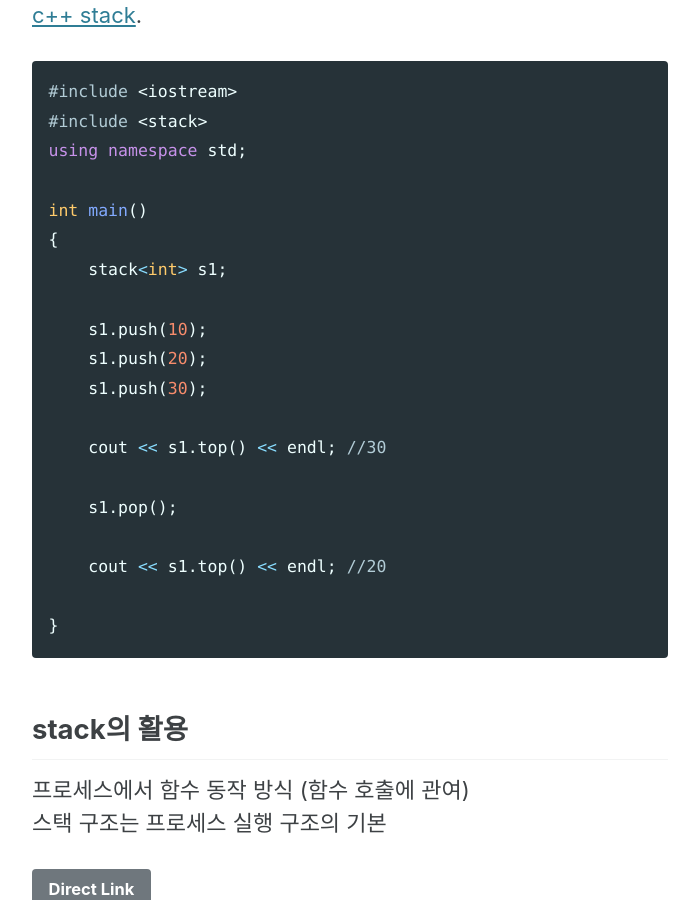
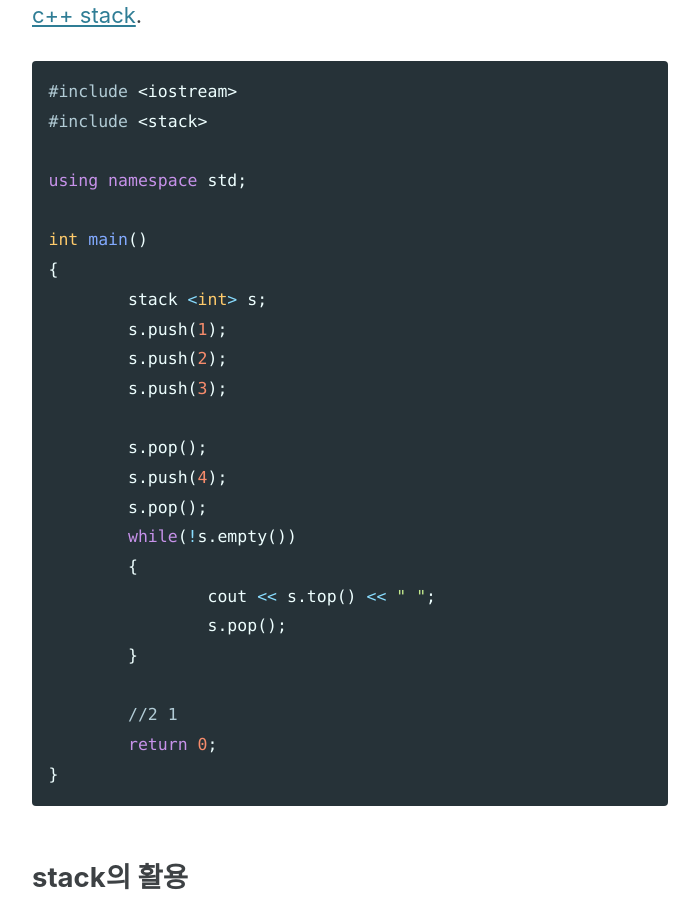
Before and after one commit to sujinsjlee/TIL, a Jekyll site: the page built from _posts/2020-01-12-DataStructure_(4)_Stack.md, in a window 1280 px wide and 900 px high, scrolled down 1398 px. Shown: the whole window, without its empty margins (290-989 px from the left). Built offline with Jekyll 4.4.1, drawn with Linux system fonts in a browser that asks for light colours; cached includes are drawn as plain includes; nearby versions of some CDN libraries.

Commit message:
[study] 0401

````diff
--- a/_posts/2020-01-12-DataStructure_(4)_Stack.md
+++ b/_posts/2020-01-12-DataStructure_(4)_Stack.md
@@ -39,22 +39,27 @@ Last In First Out(LIFO)
 ```c++
 #include <iostream>
 #include <stack>
+
 using namespace std;
 
 int main()
 {
-    stack<int> s1;
+	stack <int> s;
+	s.push(1);
+	s.push(2);
+	s.push(3);
 
-    s1.push(10);
-    s1.push(20);
-    s1.push(30);
+	s.pop();
+	s.push(4);
+	s.pop();
+	while(!s.empty())
+	{
+		cout << s.top() << " ";
+		s.pop();
+	}
 
-    cout << s1.top() << endl; //30
-
-    s1.pop();
-
-    cout << s1.top() << endl; //20
-
+	//2 1
+	return 0;
 }
 ```
 
````
Also changed, not shown: _posts/2020-01-12-DataStructure_(3)_Queue.md (+28 -0 lines), _posts/2020-03-26-Algorithm_(10)_bfs.md (+37 -37 lines), _posts/2020-03-29-Algorithm_(11)_dfs.md (+26 -27 lines).
